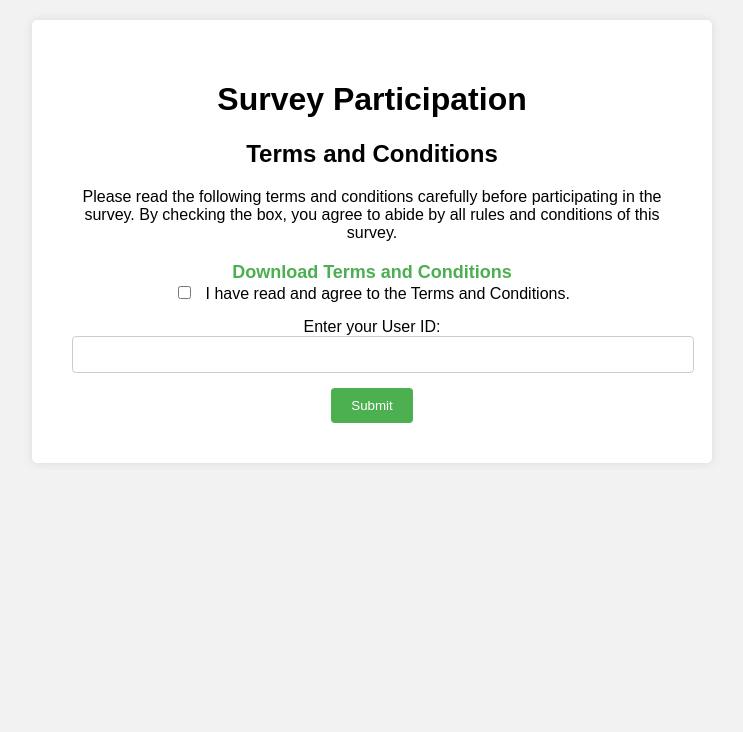
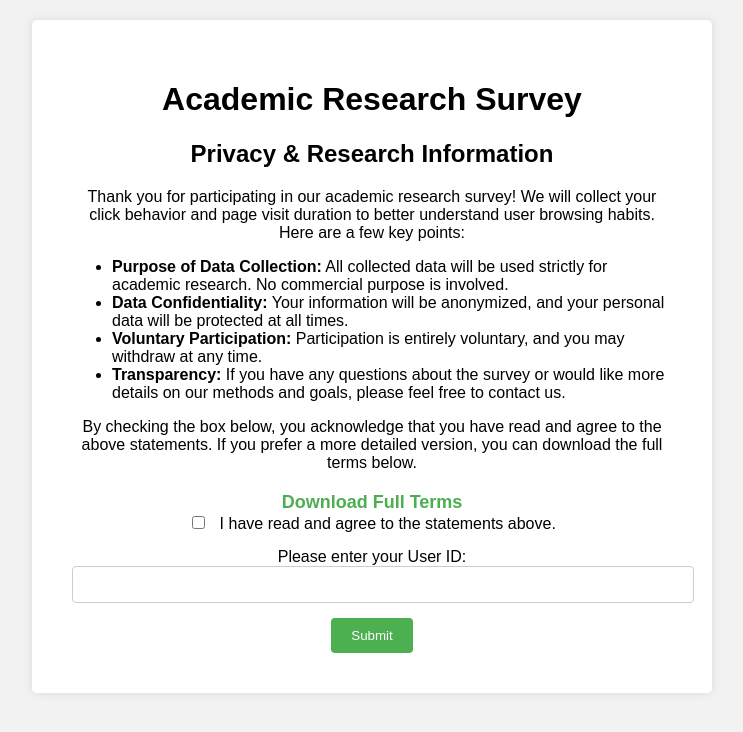
Before and after one commit to LIANGZEYAN/IR_UserCaseStudy.github.io, a Flask app: page / in a window 1280 px wide. Shown: the top 732 px of the page, without its empty margins (268-1011 px from the left). Run offline with Flask 2, Linux system fonts and the light colour scheme.

Commit message:
Update index.html

```diff
--- a/templates/index.html
+++ b/templates/index.html
@@ -2,7 +2,7 @@
 <html>
 <head>
   <meta charset="UTF-8">
-  <title>Survey Participation</title>
+  <title>Academic Research Survey</title>
   <style>
     body {
       font-family: Arial, sans-serif;
@@ -60,17 +60,25 @@
 </head>
 <body>
   <div class="container">
-    <h1>Survey Participation</h1>
-    <h2>Terms and Conditions</h2>
-    <p>Please read the following terms and conditions carefully before participating in the survey. By checking the box, you agree to abide by all rules and conditions of this survey.</p>
-    <!-- 下载链接，确保你将 terms.pdf 文件放在 static 目录下 -->
-    <a class="download-link" href="/static/terms.pdf" download>Download Terms and Conditions</a>
+    <h1>Academic Research Survey</h1>
+    <h2>Privacy & Research Information</h2>
+    <p>Thank you for participating in our academic research survey! We will collect your click behavior and page visit duration to better understand user browsing habits. Here are a few key points:</p>
+    <ul style="text-align: left;">
+      <li><strong>Purpose of Data Collection:</strong> All collected data will be used strictly for academic research. No commercial purpose is involved.</li>
+      <li><strong>Data Confidentiality:</strong> Your information will be anonymized, and your personal data will be protected at all times.</li>
+      <li><strong>Voluntary Participation:</strong> Participation is entirely voluntary, and you may withdraw at any time.</li>
+      <li><strong>Transparency:</strong> If you have any questions about the survey or would like more details on our methods and goals, please feel free to contact us.</li>
+    </ul>
+    <p>By checking the box below, you acknowledge that you have read and agree to the above statements. If you prefer a more detailed version, you can download the full terms below.</p>
+    <!-- Make sure you place the terms.pdf in the static directory or an appropriate path -->
+    <a class="download-link" href="/static/terms.pdf" download>Download Full Terms</a>
+
     <form method="post">
       <div>
-        <input type="checkbox" name="terms" value="accepted" required> I have read and agree to the Terms and Conditions.
+        <input type="checkbox" name="terms" value="accepted" required> I have read and agree to the statements above.
       </div>
       <div>
-        <label for="user_id">Enter your User ID:</label>
+        <label for="user_id">Please enter your User ID:</label>
         <input type="text" name="user_id" id="user_id" required>
       </div>
       <div class="error">{{ error or "" }}</div>
```
